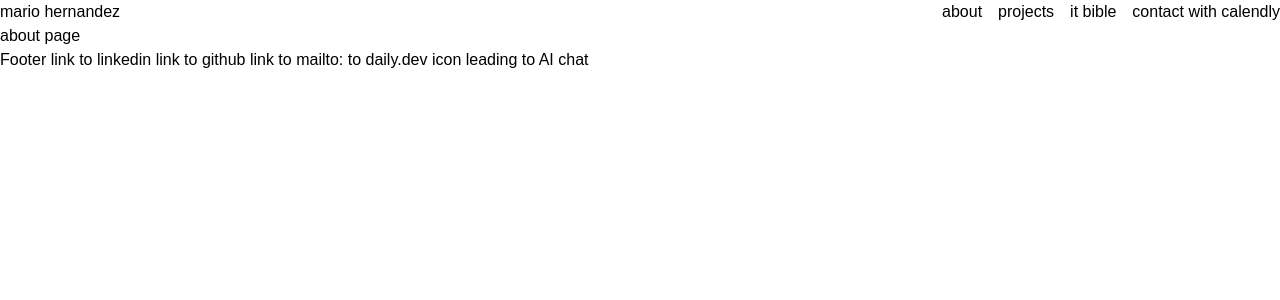
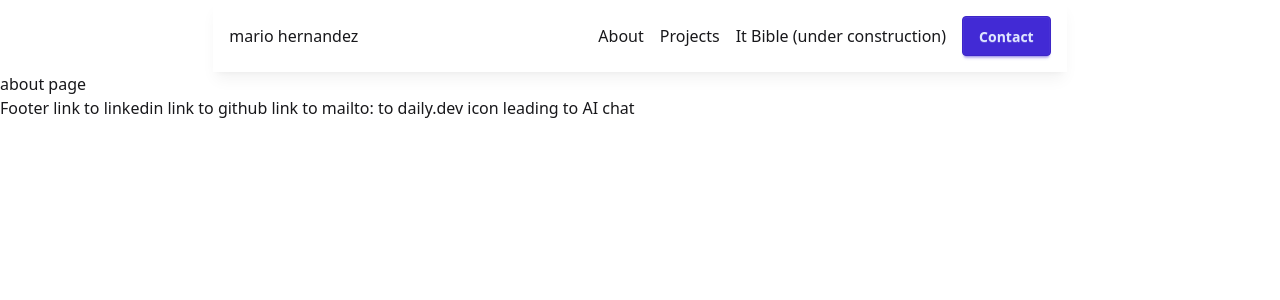
Before and after one commit to MarioGranada/portfolio-mario-hernandez, a Next.js app: page /about in a window 1280 px wide. Shown: the top 300 px of the page. Built offline with nearby package versions, Linux system fonts and the light colour scheme.

Commit message:
feat: header component basic styles

```diff
--- a/app/globals.css
+++ b/app/globals.css
@@ -1,11 +1,4 @@
-/* @tailwind base;
-@tailwind components;
-@tailwind utilities; */
-
 @import 'tailwindcss';
-
-body {
-  color: var(--foreground);
-  background: var(--background);
-  font-family: Arial, Helvetica, sans-serif;
+@plugin "daisyui" {
+  themes: light --default, dark --prefersdark;
 }
--- a/package.json
+++ b/package.json
@@ -10,6 +10,7 @@
   },
   "dependencies": {
     "@tailwindcss/postcss": "^4.1.5",
+    "daisyui": "^5.0.35",
     "next": "15.1.6",
     "react": "^19.0.0",
     "react-dom": "^19.0.0",
--- a/src/components/Layout/Header/index.tsx
+++ b/src/components/Layout/Header/index.tsx
@@ -3,23 +3,21 @@ import Link from 'next/link';
 const Header = () => {
   return (
     <header>
-      <div className="flex justify-between">
-        <div>
-          <Link href="/">mario hernandez</Link>
-        </div>
+      <div className="px-4 flex justify-between w-full xl:max-w-2/3 justify-self-center p-4 items-center shadow-lg shadow-black/5">
+        <Link href="/">mario hernandez</Link>
         <div className="flex gap-4">
-          <ul className="flex gap-4">
+          <ul className="flex gap-4 items-center">
             <li>
-              <Link href="about">about</Link>
+              <Link href="about">About</Link>
             </li>
             <li>
-              <Link href="projects">projects</Link>
+              <Link href="projects">Projects</Link>
             </li>
             <li>
-              <Link href="it-bible">it bible</Link>
+              <Link href="it-bible">It Bible (under construction)</Link>
             </li>
           </ul>
-          <button>contact with calendly</button>
+          <button className="btn btn-primary">Contact</button>
         </div>
       </div>
     </header>
--- a/src/components/Layout/index.tsx
+++ b/src/components/Layout/index.tsx
@@ -12,13 +12,14 @@ const geistMono = Geist_Mono({
   variable: '--font-geist-mono',
   subsets: ['latin'],
 });
+
 type Props = {
   children?: React.ReactNode;
 };
 
 const Layout: FC<Props> = ({ children }) => {
   return (
-    <html lang="en">
+    <html lang="en" data-theme="light">
       <body
         className={`${geistSans.variable} ${geistMono.variable} antialiased`}
       >
```
Also changed, not shown: 1 other file (tests, documents, lock files or other folders).
